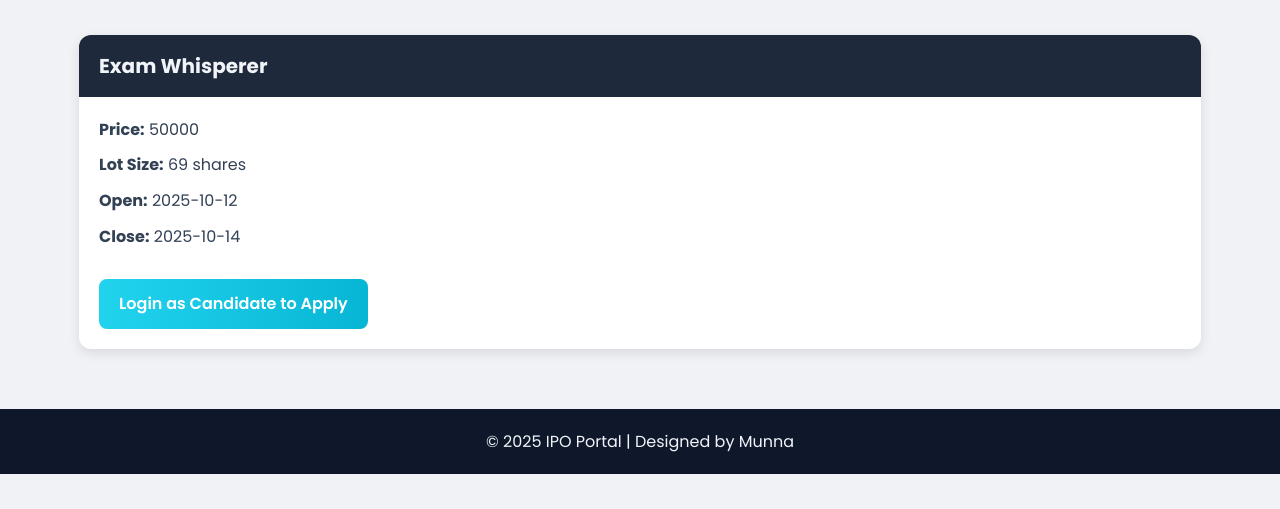
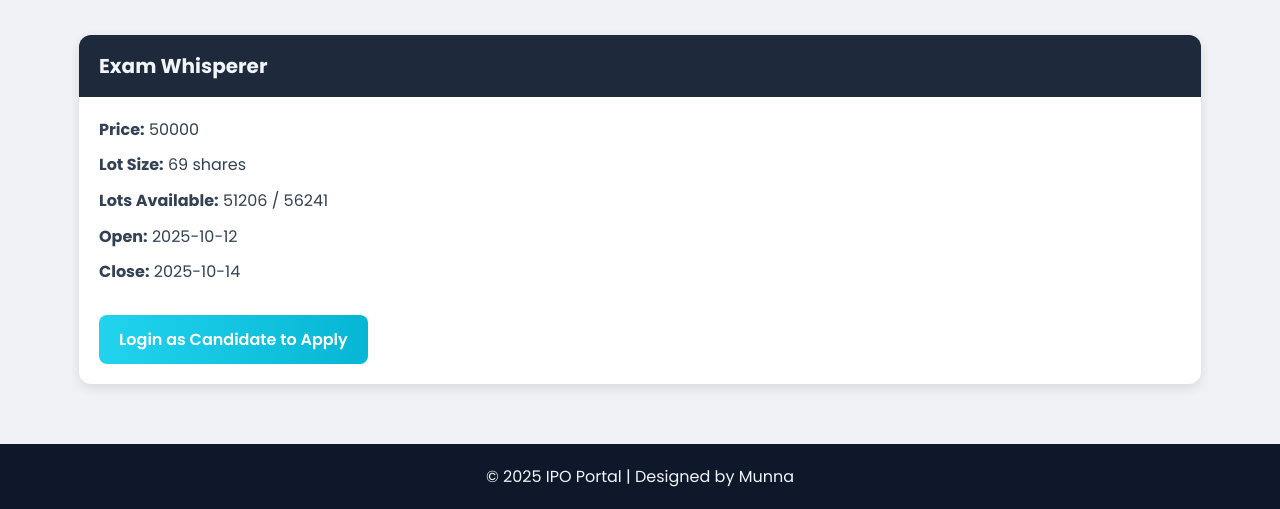
Before and after one commit to saiteja-19/ipo-project, a Flask app: page / in a window 1280 px wide. Shown: the part 144-653 px from the top of the page. Run offline with Flask 3, Linux system fonts and the light colour scheme; data comes from the database, SQL or seed files in the repository; both versions use the stored data as it was after the commit.

Commit message:
ipo lot edit

```diff
--- a/app/templates/index.html
+++ b/app/templates/index.html
@@ -11,14 +11,22 @@
            <div class="ipo-card-body">
     <p><strong>Price:</strong> {{ ipo['issue_price'] }}</p>
     <p><strong>Lot Size:</strong> {{ ipo['lot_size'] }} shares</p>
+
+    {% set remaining_lots = ipo['total_lots'] - ipo['approved_lots'] %}
+    <p><strong>Lots Available:</strong> {{ remaining_lots }} / {{ ipo['total_lots'] }}</p>
+
     <p><strong>Open:</strong> {{ ipo['open_date'] }}</p>
     <p><strong>Close:</strong> {{ ipo['close_date'] }}</p>
 </div>
 <div class="ipo-card-footer">
+    {% if remaining_lots > 0 %}
         {% if session.user_type == 'candidate' %}
             <a href="{{ url_for('candidate.apply_ipo', ipo_id=ipo['id']) }}" class="btn">Apply Now</a>
         {% elif not session.user_type %}
             <a href="{{ url_for('candidate.login') }}" class="btn">Login as Candidate to Apply</a>
+        {% endif %}
+    {% else %}
+        <p><em>Fully Subscribed</em></p>
     {% endif %}
 </div>
         </div>
```
Also changed, not shown: ipo.db. Lines whose indentation alone changed are shown as unchanged.
